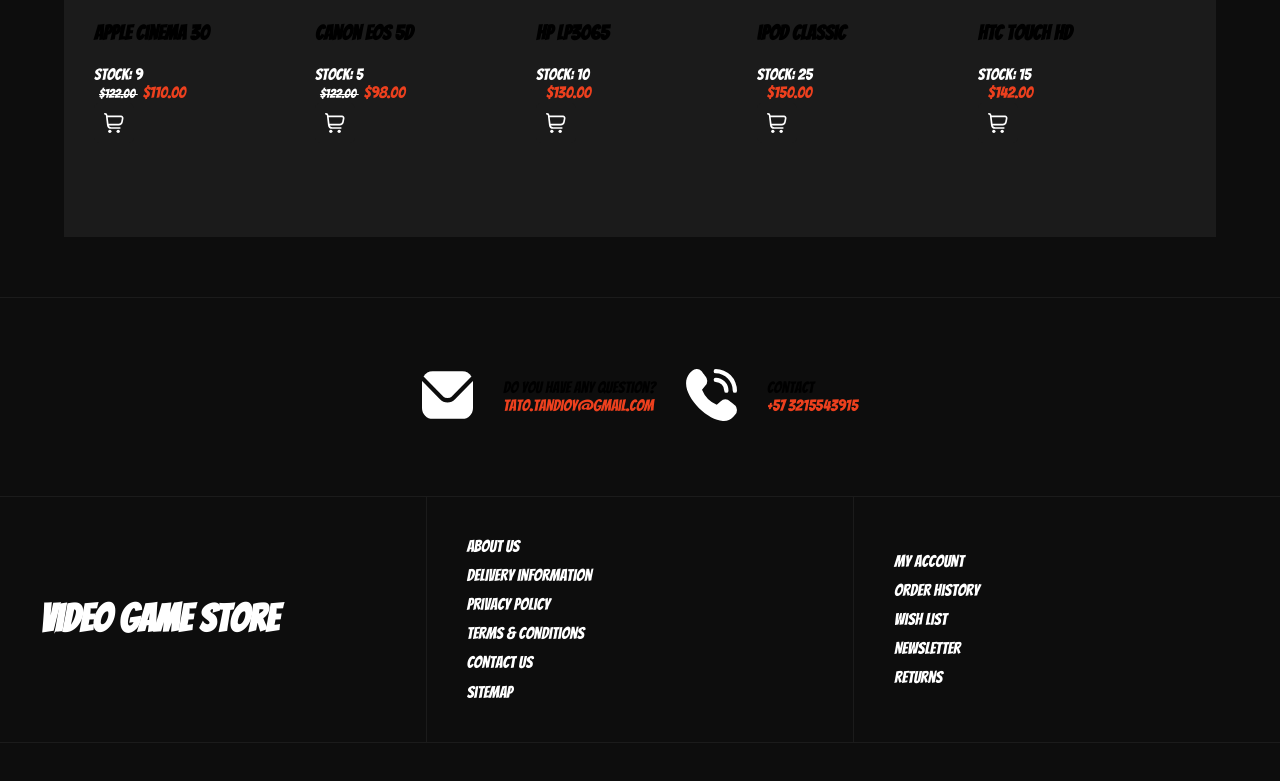
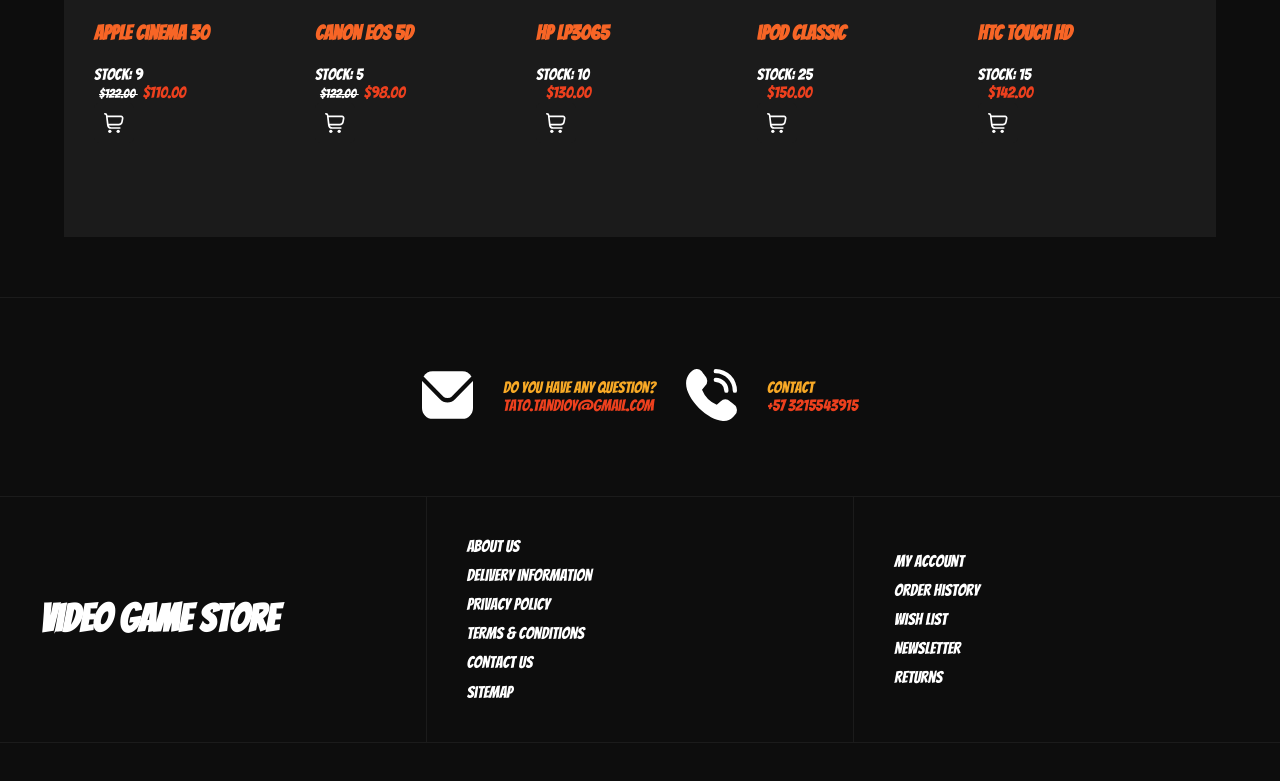
Before and after one commit to CciClo/Ecommerce, a plain HTML site: page index.html in a window 1280 px wide. Shown: the part 1545-2326 px from the top of the page. Drawn offline with Linux system fonts and the light colour scheme; a web font is replaced by a local one.

Commit message:
13/10/2022 5:42 pm

```diff
--- a/assets/styles/style.css
+++ b/assets/styles/style.css
@@ -3,6 +3,7 @@
   --main-color: rgb(27 27 27);
   --menu-color: rgb(247 169 38);
   --letras-color: rgb(255 255 255);
+  --letras-product: rgb(247, 101, 38);
   --oferta-color: rgb(47 47 47);
   --oferta2-color: rgb(237 64 30);
 }
@@ -234,6 +235,7 @@
 
 h3 {
   font-size: 1.6vw;
+  color: var(--letras-product)
 }
 
 @media (max-width: 500px) {
@@ -428,6 +430,10 @@
   }
 }
 
+label {
+  color: var(--menu-color)
+}
+
 .referents {
   display: grid;
   grid-template-columns: repeat(3,1fr);
```
